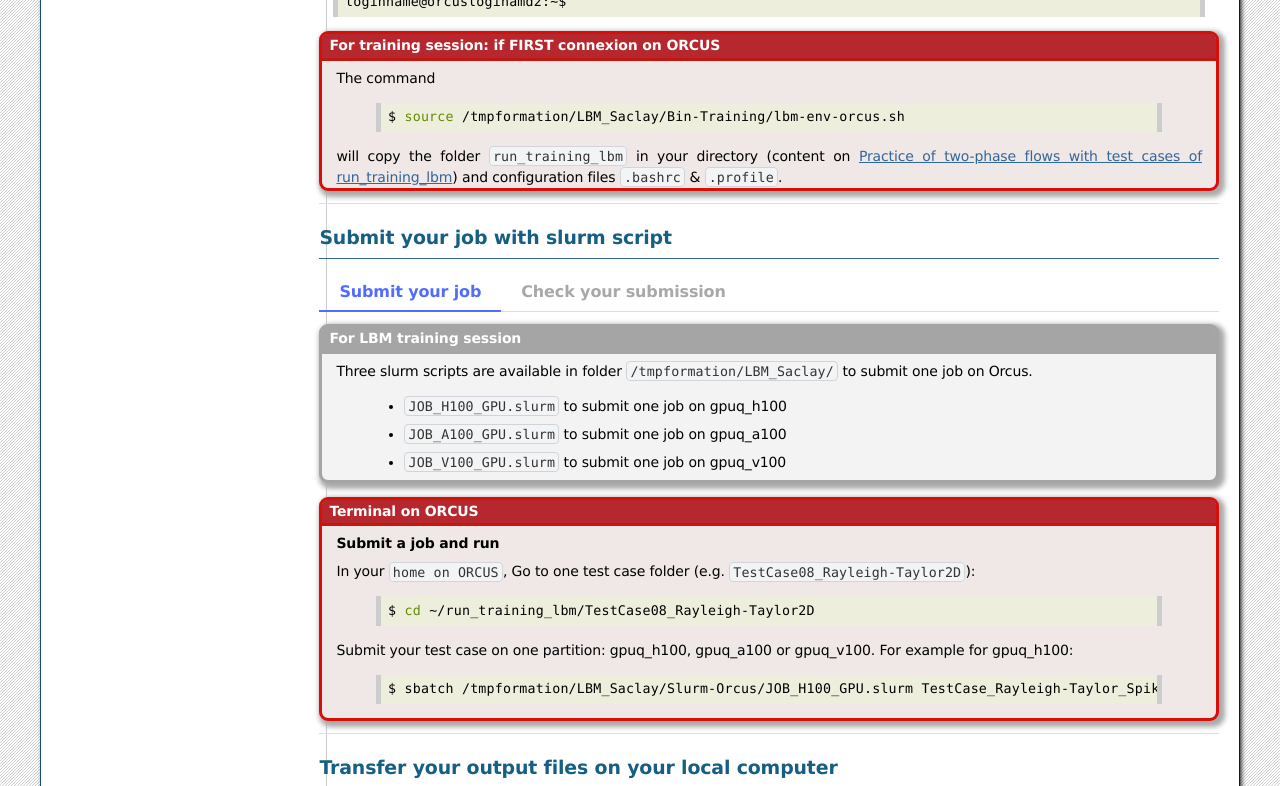
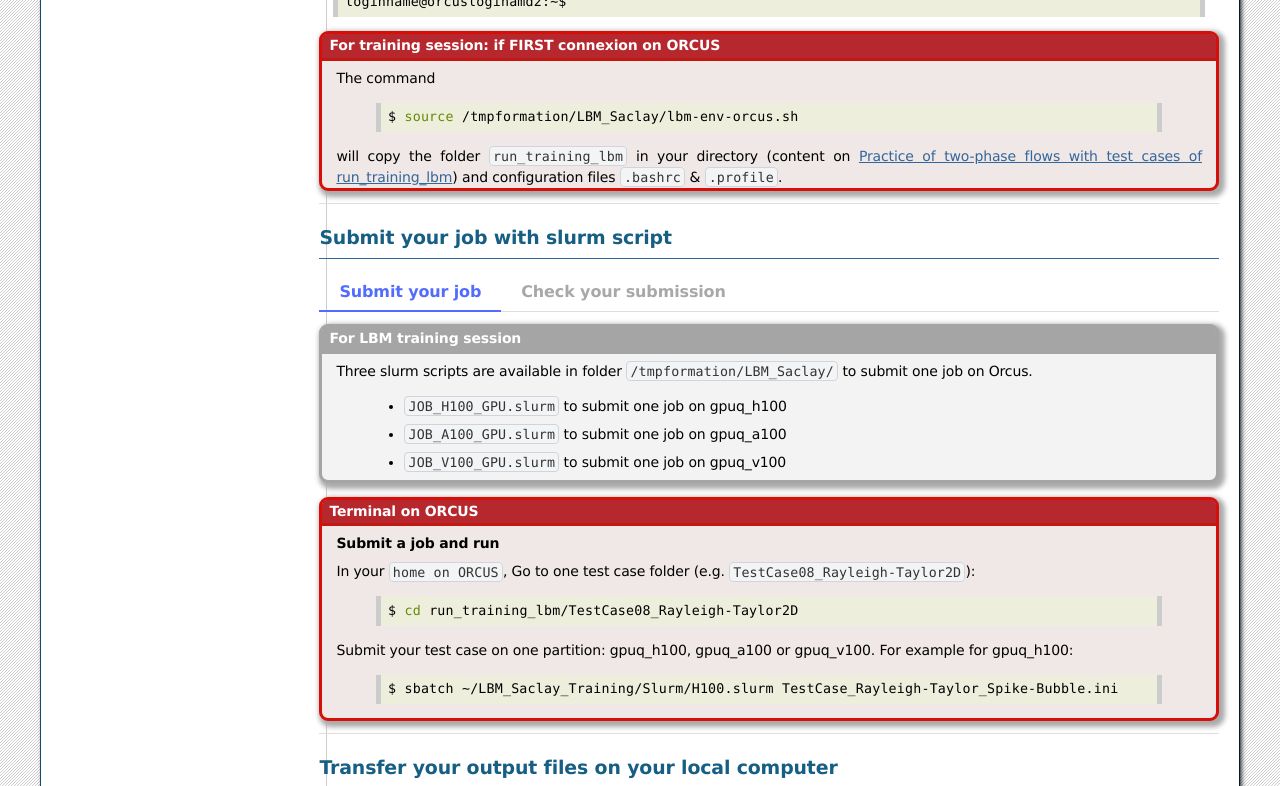
Before and after one commit to cea-lbm-saclay/LBM_Saclay_Documentation, a Sphinx documentation site: the page built from doc/src_doc/01_USER_GUIDE/SIMU_ON_ORCUS/Simulations-ORCUS-GPU.rst, in a window 1280 px wide. Shown: the part 771-1557 px from the top of the page. Built offline with Sphinx 7.4.7, drawn with Linux system fonts in a browser that asks for light colours.

Commit message:
Modification procedure on Orcus for training session

```diff
--- a/doc/src_doc/01_USER_GUIDE/SIMU_ON_ORCUS/Simulations-ORCUS-GPU.rst
+++ b/doc/src_doc/01_USER_GUIDE/SIMU_ON_ORCUS/Simulations-ORCUS-GPU.rst
@@ -53,7 +53,7 @@ Connexion and disks on ORCUS
 
             .. code-block:: shell
 
-               $ source /tmpformation/LBM_Saclay/Bin-Training/lbm-env-orcus.sh
+               $ source /tmpformation/LBM_Saclay/lbm-env-orcus.sh
 
          will copy the folder ``run_training_lbm`` in your directory (content on :ref:`Run_Training-LBM`) and configuration files ``.bashrc`` & ``.profile``.
 
@@ -189,13 +189,13 @@ Submit your job with slurm script
 
             .. code-block:: shell
 
-               $ cd ~/run_training_lbm/TestCase08_Rayleigh-Taylor2D
+               $ cd run_training_lbm/TestCase08_Rayleigh-Taylor2D
 
          Submit your test case on one partition: gpuq_h100, gpuq_a100 or gpuq_v100. For example for gpuq_h100:
 
             .. code-block:: shell
 
-               $ sbatch /tmpformation/LBM_Saclay/Slurm-Orcus/JOB_H100_GPU.slurm TestCase_Rayleigh-Taylor_Spike-Bubble.ini
+               $ sbatch ~/LBM_Saclay_Training/Slurm/H100.slurm TestCase_Rayleigh-Taylor_Spike-Bubble.ini
 
    .. tab-item:: Check your submission
 
```
